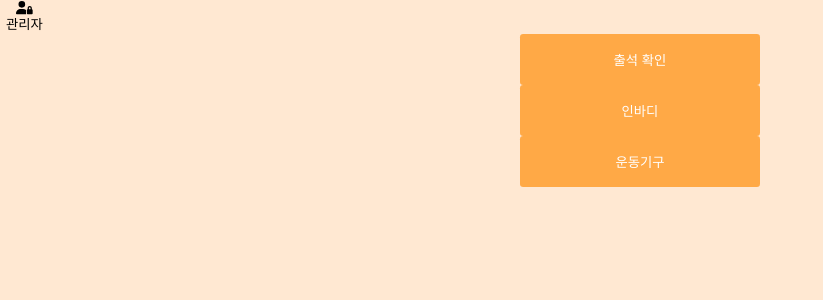
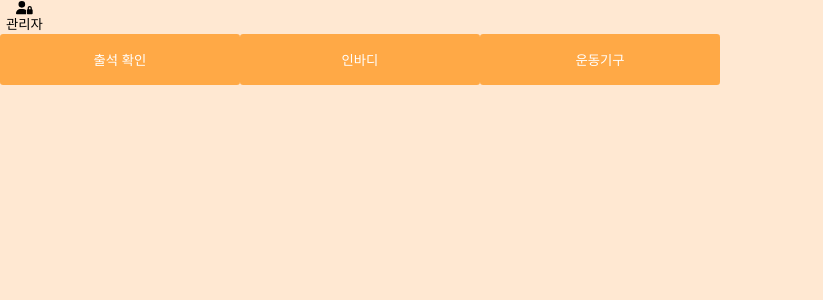
Before and after one commit to student-inbody-kiosk/ATIBO, a Vue app in the folder frontend/: page / in a window 1280 px wide. Shown: the top 300 px of the page, without its empty margins (0-823 px from the left). Built offline with nearby package versions, Linux system fonts and the light colour scheme.

Commit message:
FE:fix: Kiosk nested routing

```diff
--- a/frontend/src/components/kiosk/KioLayout.vue
+++ b/frontend/src/components/kiosk/KioLayout.vue
@@ -21,9 +21,9 @@
     background-color: $kiosk-secondary;
 }
 
-.kiosk-container__main {
-    display: flex;
-    flex-direction: column;
-    align-items: center;
-}
+// .kiosk-container__main {
+//     display: flex;
+//     flex-direction: column;
+//     align-items: center;
+// }
 </style>
--- a/frontend/src/views/kiosk/KioIndexView.vue
+++ b/frontend/src/views/kiosk/KioIndexView.vue
@@ -1,12 +1,10 @@
 <script setup lang="ts">
-import KioLayout from '@/components/kiosk/KioLayout.vue';
 import IconButton from '@/components/common/IconButton.vue';
 import TheButton from '@/components/common/TheButton.vue';
 </script>
 
 <template>
-    <KioLayout>
-        <template #kiosk-header>
+    <div class="kiosk-main_buttons">
         <IconButton
             text="관리자"
             emitMessage="admin"
@@ -15,8 +13,6 @@ import TheButton from '@/components/common/TheButton.vue';
                 <font-awesome-icon icon="user-lock" />
             </template>
         </IconButton>
-        </template>
-        <template #kiosk-main>
         <TheButton
             text="출석 확인"
             color="kiosk-primary"
@@ -28,16 +24,15 @@ import TheButton from '@/components/common/TheButton.vue';
             color="kiosk-primary"
             size="lg"
             emitMessage="attend"
-                @attend="$router.push({ name: 'kiosk-attend' })" />
+            @attend="$router.push({ name: 'kiosk-inbody' })" />
 
         <TheButton
             text="운동기구"
             color="kiosk-primary"
             size="lg"
             emitMessage="attend"
-                @attend="$router.push({ name: 'kiosk-attend' })" />
-        </template>
-    </KioLayout>
+            @attend="$router.push({ name: 'kiosk-gym' })" />
+    </div>
 </template>
 
 <style lang="scss" scoped></style>
--- /dev/null
+++ b/frontend/src/views/kiosk/KioView.vue
@@ -0,0 +1,16 @@
+<script setup lang="ts">
+import { RouterView } from 'vue-router';
+import KioLayout from '@/components/kiosk/KioLayout.vue';
+import KioHeader from '@/components/kiosk/KioHeader.vue';
+</script>
+
+<template>
+    <KioLayout>
+        <template #kiosk-header> </template>
+        <template #kiosk-main>
+            <router-view />
+        </template>
+    </KioLayout>
+</template>
+
+<style lang="scss" scoped></style>
```
Also changed, not shown: frontend/src/router/index.ts (+11 -3 lines). Lines whose indentation alone changed are shown as unchanged.
